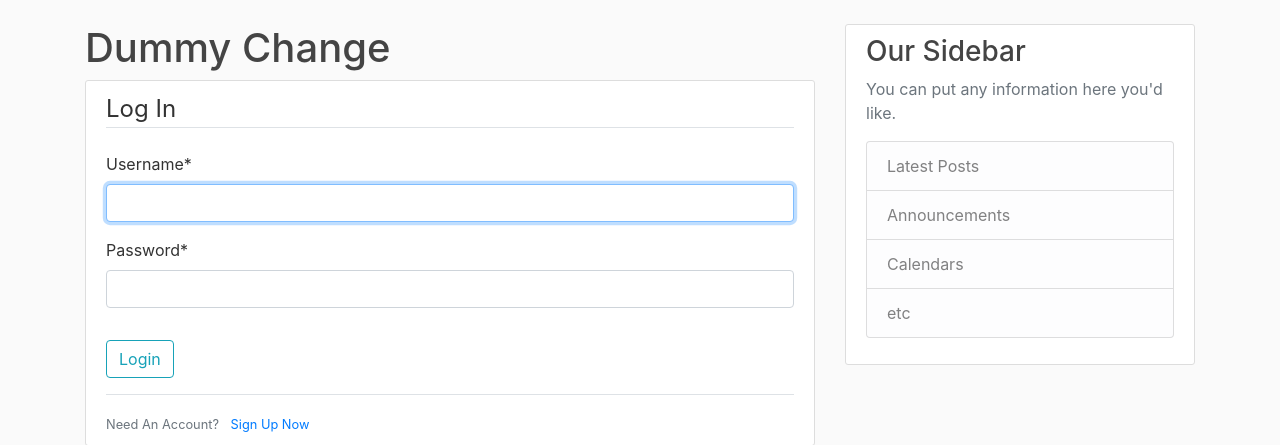
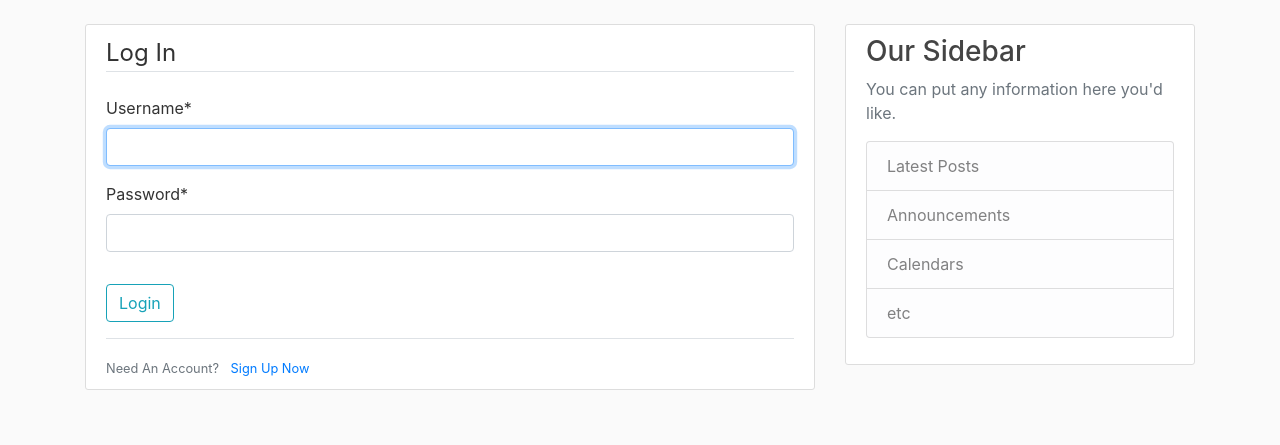
Before and after one commit to PentagonDevelopers/BlogPostFinal, a Django app: page /login/ in a window 1280 px wide. Shown: the part 56-501 px from the top of the page. Run offline with Django 3.2, Linux system fonts and the light colour scheme; some libraries are stand-ins or nearby versions.

```diff
--- a/users/templates/users/login.html
+++ b/users/templates/users/login.html
@@ -1,8 +1,6 @@
 {% extends "blog/base.html" %}
 {% load crispy_forms_tags %}
 {% block content %}
-
-    <h1>Dummy Change</h1>
 
     <div class="content-section">
         <form method="post">
```
